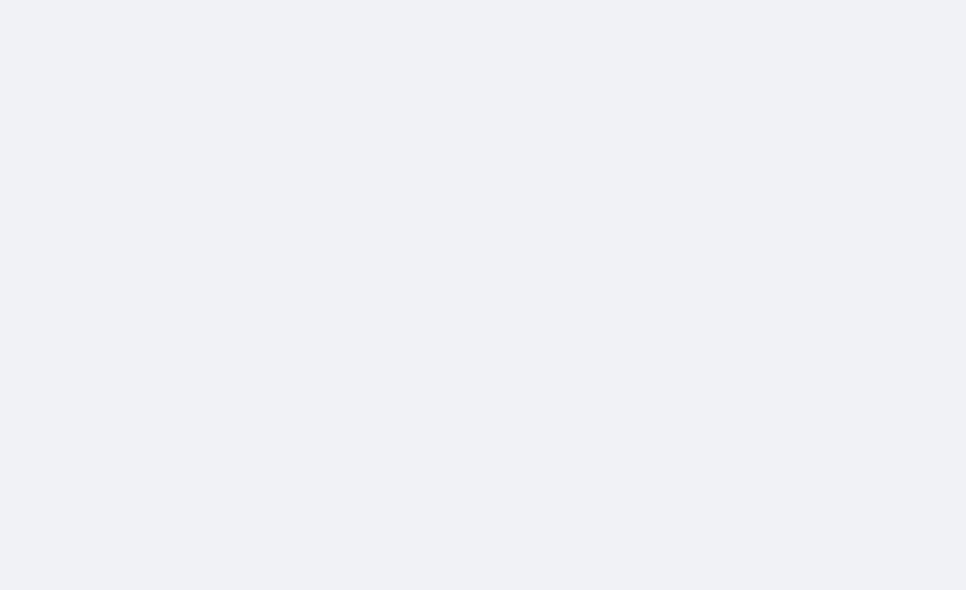
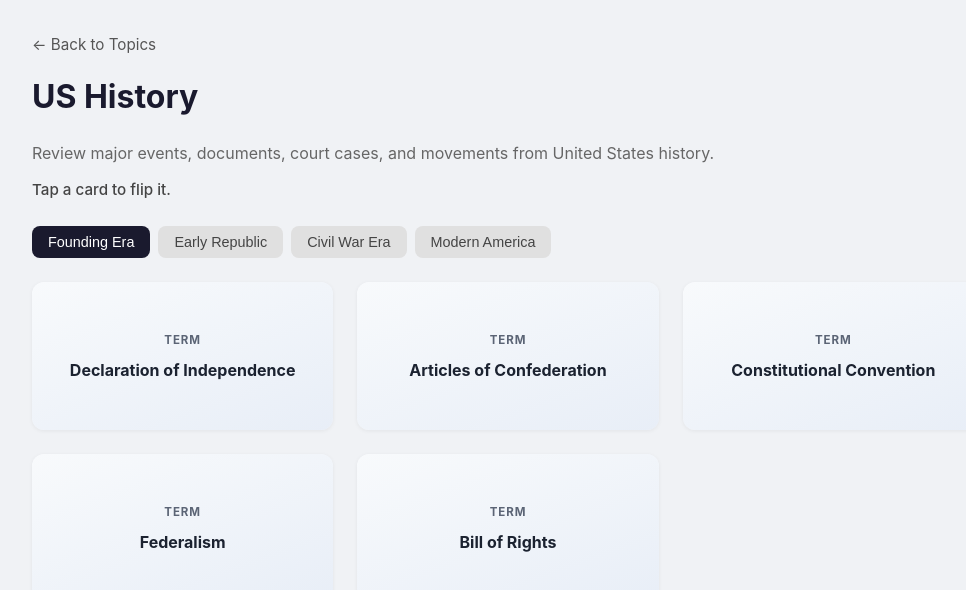
Before and after one commit to iakhil/trivial-studies, a React (Vite) app: page /us-history in a window 1280 px wide. Before the commit this address had no page. Shown: the top 590 px of the page, without its empty margins (132-1098 px from the left). Built offline with nearby package versions, Linux system fonts and the light colour scheme.

Commit message:
Add US history flashcards

```diff
--- a/src/App.css
+++ b/src/App.css
@@ -164,6 +164,14 @@
 
 .mountain-range-card {
   height: 176px;
+}
+
+.us-history-grid {
+  grid-template-columns: repeat(auto-fill, minmax(230px, 1fr));
+}
+
+.us-history-card {
+  height: 190px;
 }
 
 .challenge-panel {
--- a/src/App.tsx
+++ b/src/App.tsx
@@ -5,6 +5,7 @@ import CountryCapitalsPage from './pages/CountryCapitalsPage'
 import CountryPopulationsPage from './pages/CountryPopulationsPage'
 import GeographyPage from './pages/GeographyPage'
 import MountainRangesPage from './pages/MountainRangesPage'
+import USHistoryPage from './pages/USHistoryPage'
 import './App.css'
 
 function App() {
@@ -17,6 +18,7 @@ function App() {
         <Route path="/country-populations" element={<CountryPopulationsPage />} />
         <Route path="/mountain-ranges" element={<MountainRangesPage />} />
         <Route path="/geography" element={<GeographyPage />} />
+        <Route path="/us-history" element={<USHistoryPage />} />
       </Routes>
     </div>
   )
--- /dev/null
+++ b/src/data/usHistory.ts
@@ -0,0 +1,112 @@
+export interface USHistoryCard {
+  term: string;
+  answer: string;
+}
+
+export interface USHistoryEra {
+  name: string;
+  cards: USHistoryCard[];
+}
+
+export const usHistoryEras: USHistoryEra[] = [
+  {
+    name: "Founding Era",
+    cards: [
+      {
+        term: "Declaration of Independence",
+        answer: "Adopted on July 4, 1776, it announced the colonies' separation from Great Britain.",
+      },
+      {
+        term: "Articles of Confederation",
+        answer: "The first national government framework, later replaced because it left the central government weak.",
+      },
+      {
+        term: "Constitutional Convention",
+        answer: "The 1787 Philadelphia meeting that produced the United States Constitution.",
+      },
+      {
+        term: "Federalism",
+        answer: "A system that divides power between the national government and state governments.",
+      },
+      {
+        term: "Bill of Rights",
+        answer: "The first ten amendments to the Constitution, ratified in 1791.",
+      },
+    ],
+  },
+  {
+    name: "Early Republic",
+    cards: [
+      {
+        term: "Louisiana Purchase",
+        answer: "The 1803 land purchase from France that doubled the size of the United States.",
+      },
+      {
+        term: "Marbury v. Madison",
+        answer: "The 1803 Supreme Court case that established judicial review.",
+      },
+      {
+        term: "War of 1812",
+        answer: "A conflict between the United States and Great Britain that lasted from 1812 to 1815.",
+      },
+      {
+        term: "Monroe Doctrine",
+        answer: "The 1823 policy warning European powers against new colonization in the Americas.",
+      },
+      {
+        term: "Indian Removal Act",
+        answer: "The 1830 law that forced many Native nations from southeastern homelands toward lands west of the Mississippi.",
+      },
+    ],
+  },
+  {
+    name: "Civil War Era",
+    cards: [
+      {
+        term: "Abolitionism",
+        answer: "The movement to end slavery in the United States.",
+      },
+      {
+        term: "Dred Scott v. Sandford",
+        answer: "The 1857 Supreme Court ruling that denied citizenship to enslaved people and their descendants.",
+      },
+      {
+        term: "Emancipation Proclamation",
+        answer: "Lincoln's 1863 order declaring enslaved people in rebelling Confederate areas free.",
+      },
+      {
+        term: "Gettysburg Address",
+        answer: "Lincoln's 1863 speech that framed the Civil War as a test of democratic government.",
+      },
+      {
+        term: "Reconstruction Amendments",
+        answer: "The 13th, 14th, and 15th Amendments abolished slavery and expanded citizenship and voting rights.",
+      },
+    ],
+  },
+  {
+    name: "Modern America",
+    cards: [
+      {
+        term: "Progressive Era",
+        answer: "A reform period around 1890 to 1920 focused on political, labor, consumer, and social changes.",
+      },
+      {
+        term: "New Deal",
+        answer: "Franklin D. Roosevelt's Great Depression programs to provide relief, recovery, and reform.",
+      },
+      {
+        term: "Brown v. Board of Education",
+        answer: "The 1954 Supreme Court case that ruled public school segregation unconstitutional.",
+      },
+      {
+        term: "Civil Rights Act of 1964",
+        answer: "A landmark law banning discrimination in public accommodations, employment, and federally funded programs.",
+      },
+      {
+        term: "Watergate",
+        answer: "The political scandal that led President Richard Nixon to resign in 1974.",
+      },
+    ],
+  },
+];
--- a/src/pages/HomePage.tsx
+++ b/src/pages/HomePage.tsx
@@ -11,6 +11,7 @@ export default function HomePage() {
         <TopicCard title="Countries & Populations" emoji="📊" to="/country-populations" />
         <TopicCard title="World's Mountain Ranges" emoji="🏔️" to="/mountain-ranges" />
         <TopicCard title="Geography" emoji="🧭" to="/geography" />
+        <TopicCard title="US History" emoji="📜" to="/us-history" />
       </div>
     </div>
   );
--- /dev/null
+++ b/src/pages/USHistoryPage.tsx
@@ -0,0 +1,48 @@
+import { useState } from "react";
+import { Link } from "react-router-dom";
+import Flashcard from "../components/Flashcard";
+import { usHistoryEras } from "../data/usHistory";
+
+export default function USHistoryPage() {
+  const [activeTab, setActiveTab] = useState(0);
+  const activeEra = usHistoryEras[activeTab];
+
+  return (
+    <div className="study-page">
+      <Link to="/" className="back-link">
+        &larr; Back to Topics
+      </Link>
+      <h1>US History</h1>
+      <p className="page-intro">
+        Review major events, documents, court cases, and movements from United
+        States history.
+      </p>
+      <p className="study-note">Tap a card to flip it.</p>
+
+      <div className="continent-tabs">
+        {usHistoryEras.map((era, index) => (
+          <button
+            key={era.name}
+            className={`continent-tab${index === activeTab ? " active" : ""}`}
+            onClick={() => setActiveTab(index)}
+          >
+            {era.name}
+          </button>
+        ))}
+      </div>
+
+      <div className="countries-grid fact-grid us-history-grid">
+        {activeEra.cards.map((card) => (
+          <Flashcard
+            key={card.term}
+            frontLabel="Term"
+            frontValue={card.term}
+            backLabel="Answer"
+            backValue={card.answer}
+            wrapperClassName="us-history-card"
+          />
+        ))}
+      </div>
+    </div>
+  );
+}
```
